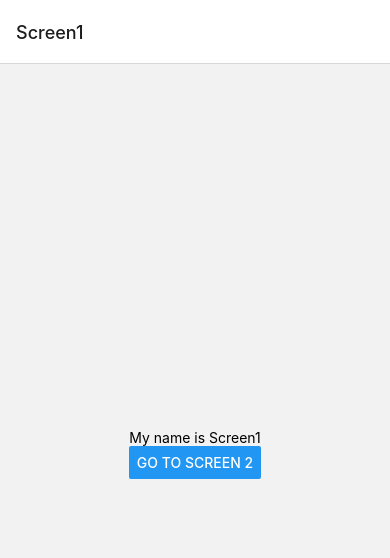
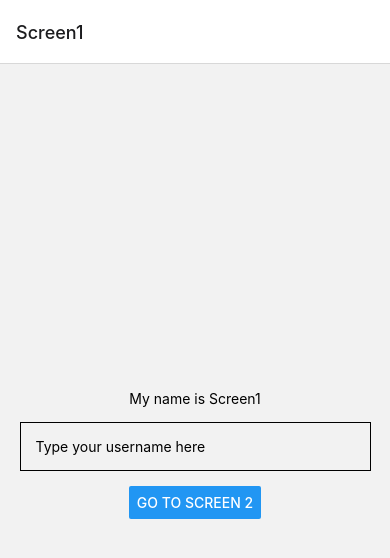
Before and after one commit to Sean-Andrew-Stanek/chatter, a React Native app: screen /Screen1 in a window 390 px wide. Shown: the top 558 px of the page. Built offline with nearby package versions, Linux system fonts and the light colour scheme.

Commit message:
Interactivity between screens

```diff
--- a/App.js
+++ b/App.js
@@ -1,5 +1,3 @@
-import { StatusBar } from 'expo-status-bar';
-import { StyleSheet, Text, View } from 'react-native';
 import { NavigationContainer } from '@react-navigation/native';
 import { createNativeStackNavigator } from '@react-navigation/native-stack';
 import React from 'react';
--- a/components/Screen1/Screen1.js
+++ b/components/Screen1/Screen1.js
@@ -1,14 +1,23 @@
-import React from 'react';
-import { StyleSheet, View, Text, Button } from 'react-native';
+import React, { useState } from 'react';
+import { StyleSheet, View, Text, Button, TextInput } from 'react-native';
 import { PropTypes } from 'prop-types';
 
 const Screen1 = ({navigation}) => {
+
+    const [name, setName] = useState('');
+
     return (
         <View style={styles.container}>
             <Text>My name is Screen1</Text>
+            <TextInput
+                style={styles.textInput}
+                value={name}
+                onChangeText={setName}
+                placeholder='Type your username here'
+            />
             <Button
                 title='Go to Screen 2'
-                onPress={() => navigation.navigate('Screen2')}
+                onPress={() => navigation.navigate('Screen2', {name: name})}
             />
         </View>
     );
@@ -19,6 +28,13 @@ const styles = StyleSheet.create({
         flex: 1,
         justifyContent: 'center',
         alignItems: 'center'
+    },
+    textInput: {
+        width: '90%',
+        padding: 15,
+        borderWidth: 1,
+        marginTop: 15,
+        marginBottom: 15
     }
 });
 
--- a/components/Screen2/Screen2.js
+++ b/components/Screen2/Screen2.js
@@ -1,7 +1,16 @@
 import React from 'react';
 import { StyleSheet, View, Text } from 'react-native';
+import { PropTypes } from 'prop-types';
+import { useEffect } from 'react';
 
-const Screen2 = () => {
+const Screen2 = ({route, navigation}) => {
+
+    const { name } = route.params;
+
+    useEffect(() => {
+        navigation.setOptions({ title: name});
+    }, []);
+
     return (
         <View style={styles.container}>
             <Text>Welcome to the Second Screen</Text>
@@ -17,4 +26,13 @@ const styles = StyleSheet.create({
     }
 });
 
+Screen2.propTypes = {
+    route: PropTypes.shape({
+        params: PropTypes.object.isRequired,
+    }).isRequired,
+    navigation: PropTypes.shape({
+        setOptions: PropTypes.func.isRequired,
+    }).isRequired
+};
+
 export default Screen2;
```
Also changed, not shown: 1 other file (tests, documents, lock files or other folders).
